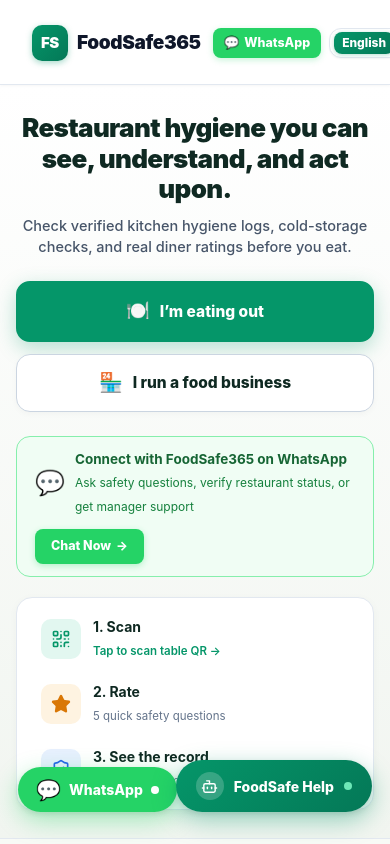
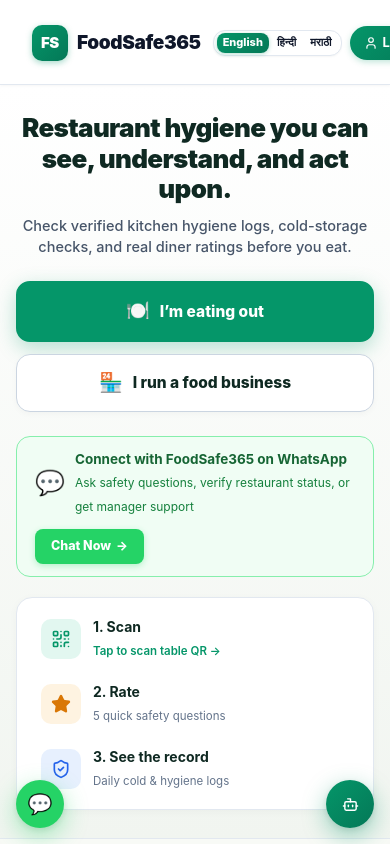
Before and after one commit to sougatr/FoodSafe365, a Next.js app: page / in a window 390 px wide. Shown: the top 844 px of the page. Built offline with nearby package versions, Linux system fonts and the light colour scheme.

Commit message:
fix(mobile): resolve top header crowding and bottom floating buttons collision on mobile screens

```diff
--- a/app/globals.css
+++ b/app/globals.css
@@ -1137,6 +1137,57 @@
   }
 }
 
-.desktop-only-nav {
-  display: flex;
+@media (max-width: 768px) {
+  .desktop-only-whatsapp-btn {
+    display: none !important;
+  }
 }
+
+/* Floating Action Buttons: Mobile collision and overlap prevention */
+@media (max-width: 640px) {
+  .whatsapp-floating-btn {
+    width: 48px !important;
+    height: 48px !important;
+    min-width: 48px !important;
+    padding: 0 !important;
+    justify-content: center !important;
+    border-radius: 50% !important;
+    bottom: calc(env(safe-area-inset-bottom, 0px) + 16px) !important;
+    left: max(env(safe-area-inset-left, 0px), 16px) !important;
+  }
+  .whatsapp-floating-text,
+  .whatsapp-floating-dot {
+    display: none !important;
+  }
+
+  .foodsafe-chatbot-btn {
+    width: 48px !important;
+    height: 48px !important;
+    min-width: 48px !important;
+    padding: 0 !important;
+    justify-content: center !important;
+    border-radius: 50% !important;
+    bottom: calc(env(safe-area-inset-bottom, 0px) + 16px) !important;
+    right: max(env(safe-area-inset-right, 0px), 16px) !important;
+  }
+  .chatbot-floating-text,
+  .chatbot-floating-dot {
+    display: none !important;
+  }
+  .foodsafe-chatbot-btn > div {
+    width: 48px !important;
+    height: 48px !important;
+    background: transparent !important;
+  }
+}
+
+@media (max-width: 480px) {
+  .language-selector-group {
+    padding: 2px 3px !important;
+    gap: 2px !important;
+  }
+  .language-selector-group button {
+    padding: 3px 6px !important;
+    font-size: 11px !important;
+  }
+}
--- a/app/page.tsx
+++ b/app/page.tsx
@@ -602,7 +602,7 @@
     : t('landing.heroBiz.subline');
 
   return (
-    <main style={{ minHeight: '100vh', display: 'flex', flexDirection: 'column', background: '#F8FAF6', width: '100%', maxWidth: '100vw', overflowX: 'hidden' }}>
+    <main style={{ minHeight: '100vh', display: 'flex', flexDirection: 'column', background: '#F8FAF6', width: '100%', maxWidth: '100vw', overflowX: 'clip' }}>
       {/* Clean Global Header */}
       <GlobalHeader />
 
@@ -904,7 +904,8 @@
           maxWidth: 960,
           margin: '0 auto',
           width: '100%',
-          padding: '24px 16px 48px'
+          padding: '24px 16px 48px',
+          scrollMarginTop: 80
         }}>
           {/* Search Bar & Scan Button */}
           <form onSubmit={handleSearchSubmit} style={{
@@ -1059,7 +1060,8 @@
             style={{
               display: 'grid',
               gridTemplateColumns: 'repeat(auto-fill, minmax(280px, 1fr))',
-              gap: 16
+              gap: 16,
+              scrollMarginTop: 80
             }}
           >
             {displayedRestaurants.map(r => {
@@ -1567,7 +1569,7 @@
       <footer style={{
         borderTop: '1px solid #E2E8F0',
         background: '#FFFFFF',
-        padding: '24px 16px',
+        padding: '24px 16px calc(env(safe-area-inset-bottom, 0px) + 84px)',
         marginTop: 'auto'
       }}>
         <div style={{
--- a/components/FoodSafetyChatbot.tsx
+++ b/components/FoodSafetyChatbot.tsx
@@ -125,8 +125,8 @@
         aria-label="Ask Me (FoodSafe AI Assistant)"
         style={{
           position: 'fixed',
-          bottom: 'calc(env(safe-area-inset-bottom, 0px) + 32px)',
-          right: 'max(env(safe-area-inset-right, 0px), 18px)',
+          bottom: 'calc(env(safe-area-inset-bottom, 0px) + 24px)',
+          right: 'max(env(safe-area-inset-right, 0px), 16px)',
           zIndex: 9999,
           display: 'flex',
           alignItems: 'center',
@@ -153,14 +153,17 @@
         }}>
           <Bot size={17} />
         </div>
-        <span>FoodSafe Help</span>
-        <span style={{
-          width: 8,
-          height: 8,
-          borderRadius: '50%',
-          background: '#6ee7b7',
-          display: 'inline-block'
-        }} />
+        <span className="chatbot-floating-text">FoodSafe Help</span>
+        <span
+          className="chatbot-floating-dot"
+          style={{
+            width: 8,
+            height: 8,
+            borderRadius: '50%',
+            background: '#6ee7b7',
+            display: 'inline-block'
+          }}
+        />
       </button>
 
       {/* Chat Window Drawer / Modal styled like Clinevo Help */}
--- a/components/GlobalHeader.tsx
+++ b/components/GlobalHeader.tsx
@@ -259,6 +259,7 @@
             target="_blank"
             rel="noopener noreferrer"
             title="Chat with FoodSafe365 on WhatsApp"
+            className="desktop-only-whatsapp-btn"
             style={{
               display: 'inline-flex',
               alignItems: 'center',
--- a/components/WhatsAppFloatingButton.tsx
+++ b/components/WhatsAppFloatingButton.tsx
@@ -17,10 +17,11 @@
         rel="noopener noreferrer"
         aria-label="Chat on WhatsApp"
         title="Chat with FoodSafe365 on WhatsApp"
+        className="whatsapp-floating-btn"
         style={{
           position: 'fixed',
-          bottom: 'calc(env(safe-area-inset-bottom, 0px) + 32px)',
-          left: 'max(env(safe-area-inset-left, 0px), 18px)',
+          bottom: 'calc(env(safe-area-inset-bottom, 0px) + 24px)',
+          left: 'max(env(safe-area-inset-left, 0px), 16px)',
           zIndex: 9998,
           display: 'flex',
           alignItems: 'center',
@@ -40,8 +41,9 @@
         onMouseLeave={e => (e.currentTarget.style.transform = 'scale(1.0)')}
       >
         <span style={{ fontSize: 20, lineHeight: 1 }}>💬</span>
-        <span>WhatsApp</span>
+        <span className="whatsapp-floating-text">WhatsApp</span>
         <span
+          className="whatsapp-floating-dot"
           style={{
             width: 8,
             height: 8,
```
